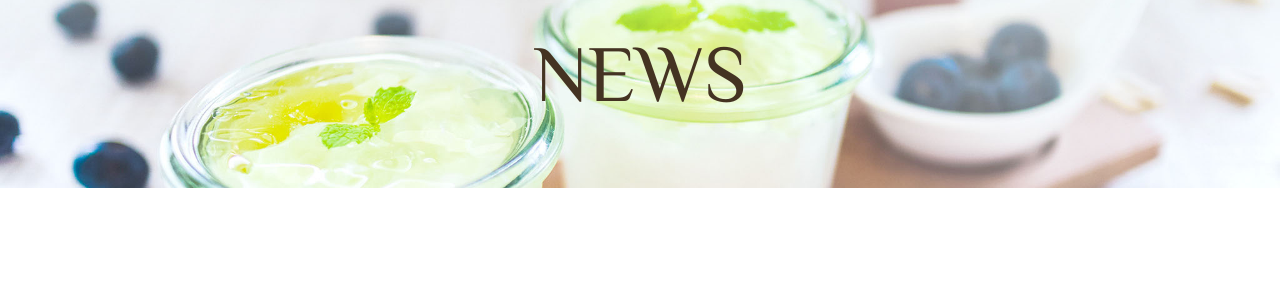
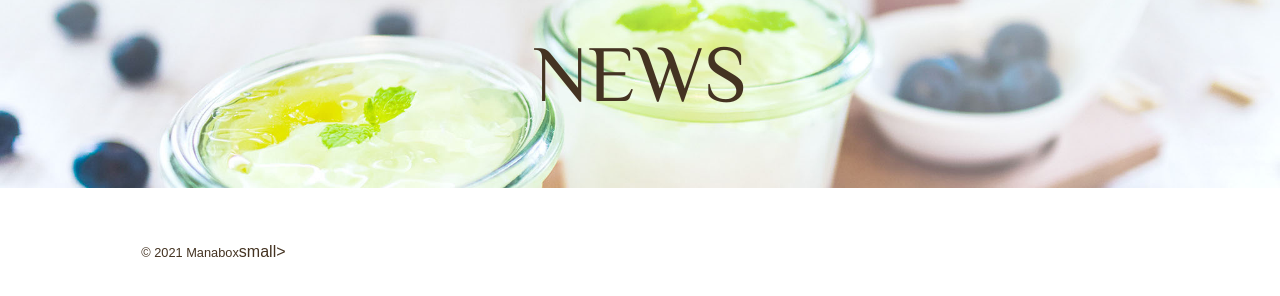
Before and after one commit to omakase-tomato/WBC_CAFE, a plain HTML site: page news.html in a window 1280 px wide. Shown: the part 82-378 px from the top of the page. Drawn offline with Linux system fonts and the light colour scheme; some packages are replaced by stand-ins of ours.

Commit message:
add news footer

```diff
--- a/news.html
+++ b/news.html
@@ -26,5 +26,11 @@
        <div class="wrapper">
         <h2 class="page-title">News</h2>
        </div><!-- /.wrapper -->
-    </body>
+     </div>
+     <footer>
+       <div class="wrapper">
+         <p><small>&copy; 2021 Manabox</small>small></p>
+       </div>
+     </footer>
+      </body>
 </html>
```
